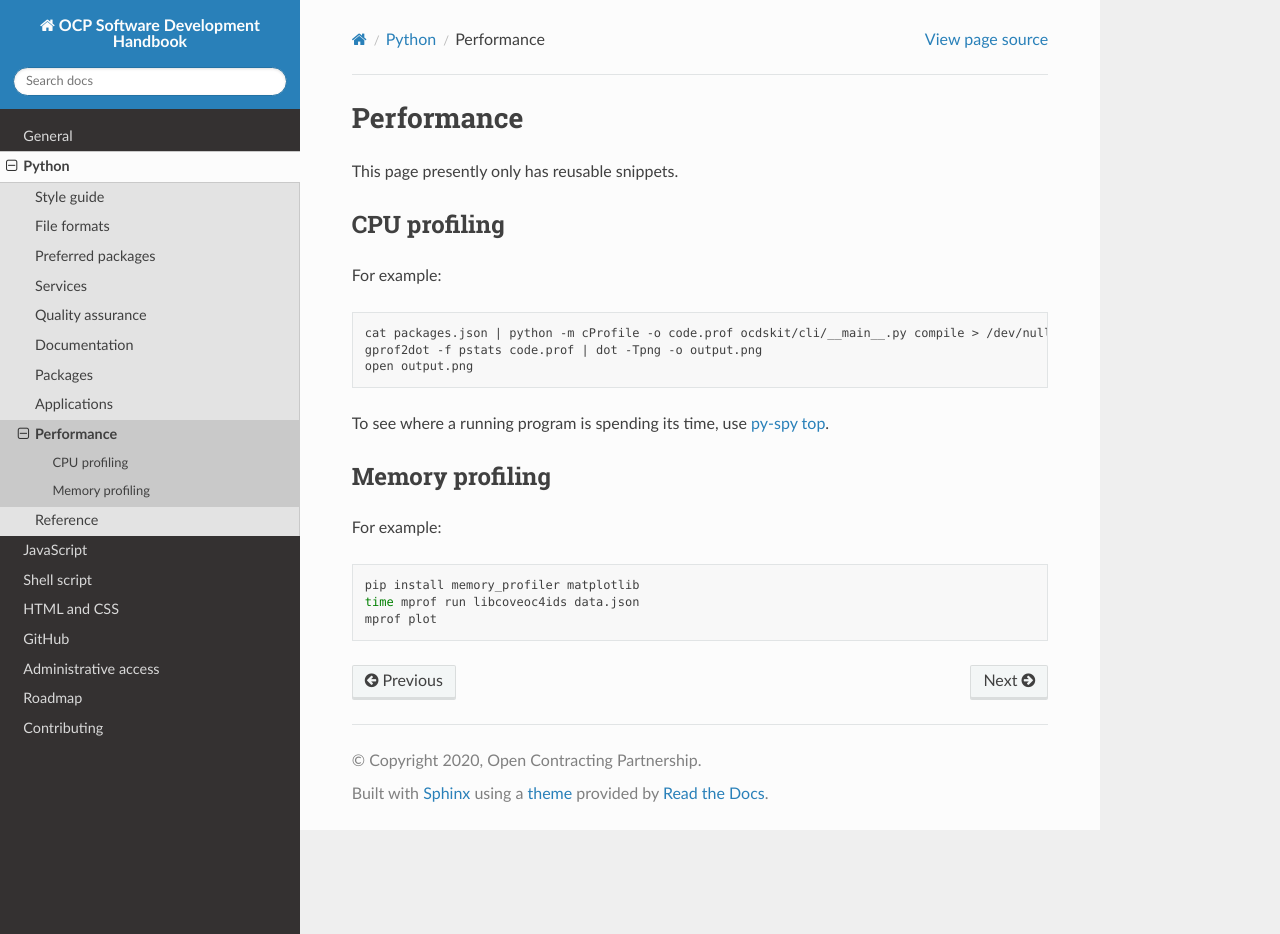
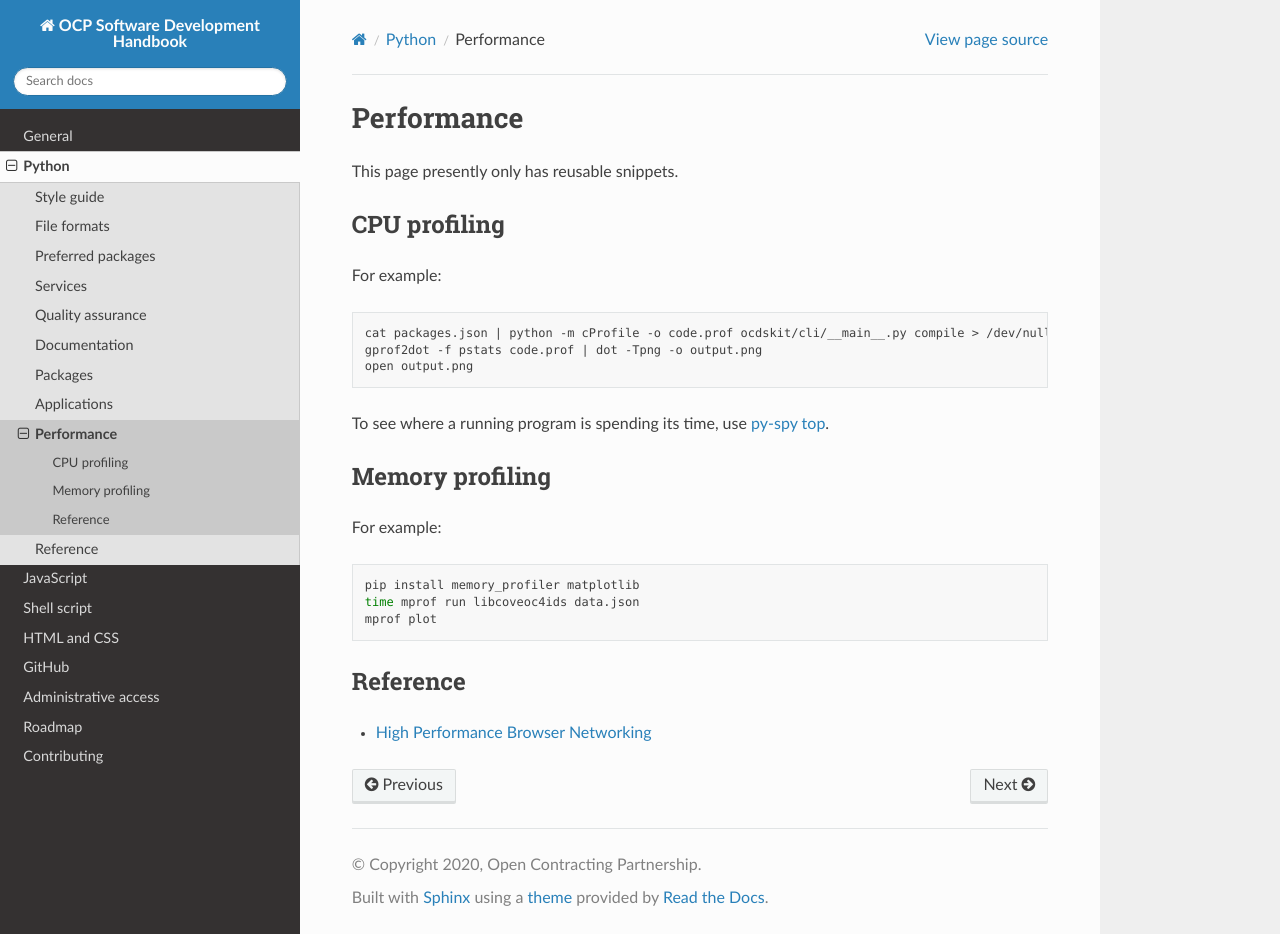
Before and after one commit to open-contracting/software-development-handbook, a Sphinx documentation site: the page built from docs/python/performance.rst, in a window 1280 px wide and 934 px high. Built offline with Sphinx 7.4.7 and the Read the Docs theme 2.0.0, drawn with Linux system fonts in a browser that asks for light colours.

Commit message:
python: Add reference

```diff
--- a/docs/python/performance.rst
+++ b/docs/python/performance.rst
@@ -26,3 +26,9 @@ For example:
    pip install memory_profiler matplotlib
    time mprof run libcoveoc4ids data.json
    mprof plot
+
+
+Reference
+---------
+
+-  `High Performance Browser Networking <https://hpbn.co>`__
```
